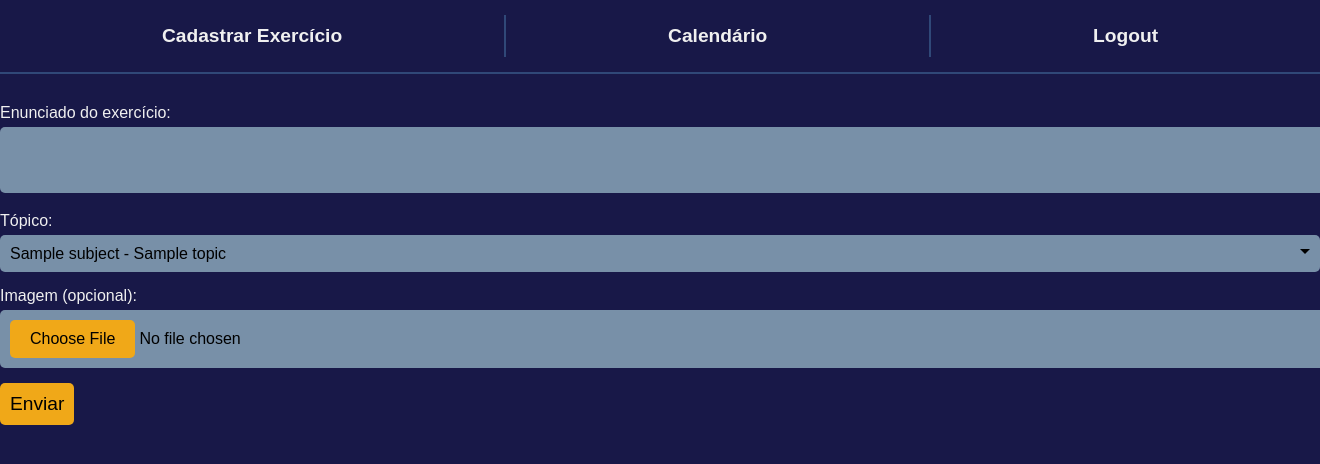
After one commit to Arthur020104/Learning, a Django app: page /problem/ in a window 1320 px wide; the page is wider, and only the part inside the window is pictured. The commit adds this page. Shown: the top 464 px of that part. Run offline with Django 4.2, Linux system fonts and the light colour scheme; a user stored in the database is signed in; tables that the repository leaves empty hold one stand-in row (values such as "Sample post").

```diff
--- a/Learning/Apreender/models.py
+++ b/Learning/Apreender/models.py
@@ -38,61 +38,59 @@ class Topic(models.Model):
     learningLevel = models.IntegerField(default=0)
     amountSuggest = models.IntegerField(default=3)
     lastSuggestedProblems = models.TextField(max_length=200, default="")
+
     def load(self):
         self.nextSuggestion = self.lastSuggestion + datetime.timedelta(days=self.getLearningLevelInDays())
         self.save()
-    def suggestNext(self):  # Return a boolean and a list of problems
-        if self.lastSuggestion == datetime.date.today():
-            problemsIds = self.lastSuggestedProblems.split(",")
-            if problemsIds == ['']:
-                problemsIds = []
-            problems = Problem.objects.filter(id__in=problemsIds)
-            problems = list(problems)
-            if len(problems) == 0:
-                return False, []
-            return False, problems
-            # Agora comparando apenas a data
-        elif  self.getDaysLeftToSuggest() > 0:
+
+    def suggestNext(self):
+        problems_ids = self.lastSuggestedProblems.split(",")
+        if problems_ids == ['']:
+            problems_ids = []
+
+        # Verificar se a última sugestão foi feita hoje
+        if self.lastSuggestion == datetime.date.today() and problems_ids:
+            problems = Problem.objects.filter(id__in=problems_ids).values()
+            if problems.exists():
+                return False, problems
             return False, []
-        # Get all problems for this topic and suggest random amountSuggest problems
-        problems = Problem.objects.filter(topic=self).order_by('?')
-        if problems.count() < self.amountSuggest:
+
+        # Verificar se é cedo para sugerir novos problemas
+        if self.getDaysLeftToSuggest() > 0:
+            return False, []
+
+        # Buscar novos problemas e sugerir
+        problems = list(Problem.objects.filter(topic=self).order_by('?'))
+        if len(problems) <= self.amountSuggest:
             self.storeLastSuggestedProblems(problems)
             return True, problems
-        self.storeLastSuggestedProblems(problems[:self.amountSuggest])
-        return False, problems[:self.amountSuggest]
+        else:
+            self.storeLastSuggestedProblems(problems[:self.amountSuggest])
+            return True, problems[:self.amountSuggest]
 
     def storeLastSuggestedProblems(self, problems):
         self.lastSuggestedProblems = ",".join(str(problem.id) for problem in problems)
-        self.lastSuggestion = datetime.date.today()  # Utiliza apenas a data
+        self.lastSuggestion = datetime.date.today()
         self.nextSuggestion = self.lastSuggestion + datetime.timedelta(days=self.getLearningLevelInDays())
         self.learningLevel += 1
         self.save()
 
     def getLearningLevelInDays(self):
-        if self.learningLevel == 0:
-            return 1
-        elif self.learningLevel == 1:
-            return 7
-        elif self.learningLevel == 2:
-            return 14
-        elif self.learningLevel == 3:
-            return 30
-        elif self.learningLevel == 4:
-            return 60
-        else:
-            return 365 * (5 ** (self.learningLevel / 5))
+        learning_days = [1, 7, 14, 30, 60]
+        if self.learningLevel < len(learning_days):
+            return learning_days[self.learningLevel]
+        return 365 * (5 ** (self.learningLevel // 5))
 
     def getDaysLeftToSuggest(self):
-        diferenca = self.nextSuggestion - datetime.date.today()
-        dias = diferenca.days
-        return dias
+        if self.nextSuggestion:
+            return (self.nextSuggestion - datetime.date.today()).days
+        return 0
 
     def __str__(self):
         return f"{self.name} - Description: {self.description} - Subject: {self.subject}"
 
 class Problem(models.Model):
-    problemStatement = models.TextField(max_length=1000)  # Can be HTML code
+    problemStatement = models.TextField(max_length=1000)
     topic = models.ForeignKey(Topic, on_delete=models.CASCADE)
     gotIt = models.BooleanField()
     image = models.ImageField(upload_to='images/', blank=True, null=True)
--- a/Learning/Apreender/static/Apreender/style.css
+++ b/Learning/Apreender/static/Apreender/style.css
@@ -308,7 +308,10 @@ input, textarea {
     border-radius: 5px;
     border: none;
     width: 100%;
-    font-size: 1em;
+}
+textarea
+{
+    font-size: 1.5em!important;
 }
 
 /* Estilo para o campo select */
@@ -343,3 +346,29 @@ option {
     background-color: #7890a8; /* Cor de fundo das opções */
     color: #000000; /* Cor do texto nas opções */
 }
+/* Estilo para o input file */
+.input-group input[type="file"] {
+    background-color: #7890a8; /* Cor de fundo para manter a consistência */
+    color: #000000; /* Cor do texto */
+    padding: 10px; /* Espaçamento interno */
+    border-radius: 5px; /* Bordas arredondadas */
+    border: none; /* Remove a borda padrão */
+    font-size: 1em; /* Tamanho do texto */
+    cursor: pointer; /* Cursor em formato de mão para indicar interatividade */
+}
+
+.input-group input[type="file"]::file-selector-button {
+    background-color: #f0a818; /* Cor de fundo do botão do seletor de arquivo */
+    color: #000000; /* Cor do texto do botão */
+    padding: 10px 20px; /* Espaçamento interno para o botão */
+    border: none; /* Remove a borda padrão */
+    border-radius: 5px; /* Bordas arredondadas */
+    font-size: 1em; /* Tamanho do texto */
+    cursor: pointer; /* Cursor em formato de mão para o botão */
+    transition: background-color 0.3s ease; /* Suavização da transição ao passar o mouse */
+}
+
+.input-group input[type="file"]::file-selector-button:hover {
+    background-color: #f0f0f0; /* Cor de fundo ao passar o mouse */
+    color: #000000; /* Cor do texto ao passar o mouse */
+}
--- a/Learning/Apreender/templates/Apreender/layout.html
+++ b/Learning/Apreender/templates/Apreender/layout.html
@@ -13,7 +13,7 @@
     <nav class="navbar">
         <ul class="nav-links">
             {% if user.is_authenticated %}
-                <li class="nav-item"><a href="% url 'problem'%}" class="nav-link">Cadastrar Exercício</a></li>
+                <li class="nav-item"><a href="{% url 'problem'%}" class="nav-link">Cadastrar Exercício</a></li>
                 <li class="nav-item"><a href="% url 'calendar'%}" class="nav-link">Calendário</a></li>
                 <li class="nav-item"><a href="{% url 'logout'%}" class="nav-link">Logout</a></li>
             {% else %}
--- /dev/null
+++ b/Learning/Apreender/templates/Apreender/problem.html
@@ -0,0 +1,33 @@
+{% extends "Apreender/layout.html" %}
+{% block title %}Exercicio{% endblock %}
+{% block body %}
+    {% if errorMessage %}
+        <div class="alert alert-error">{{ errorMessage }}</div>
+    {% endif %}
+
+    <form method="POST" enctype="multipart/form-data" action="{% url 'problem' %}">
+        {% csrf_token %}
+
+        <div class="input-group">
+            <label for="problemStatement" class="color5">Enunciado do exercício:</label>
+            <textarea name="problemStatement" id="problemStatement" maxlength="1000"></textarea>
+        </div>
+
+        <div class="input-group">
+            <label for="topic" class="color5">Tópico:</label>
+            <select name="topic" id="topic">
+                {% for topic in topics %}
+                    <option value="{{ topic.id }}">{{ topic.subject.name }} - {{ topic.name }}</option>
+                {% endfor %}
+            </select>
+        </div>
+
+        <div class="input-group">
+            <label for="image" class="color5">Imagem (opcional):</label>
+            <input type="file" name="image" id="image" accept=".jpg, .jpeg, .png">
+        </div>
+
+        <button type="submit" class="btn-login">Enviar</button>
+    </form>
+
+{% endblock %}
--- a/Learning/Apreender/urls.py
+++ b/Learning/Apreender/urls.py
@@ -10,4 +10,5 @@ urlpatterns = [
     path('subject/', views.subject, name='subject'),
     path('topic/', views.topic, name='topic'),
     path('logout/', views.logoutView, name='logout'),
+    path('problem/', views.problem, name='problem'),
                ]
--- a/Learning/Apreender/views.py
+++ b/Learning/Apreender/views.py
@@ -1,6 +1,6 @@
 from django.shortcuts import render, redirect
 from django.http import HttpResponse
-from .models import Topic, Subject, User
+from .models import Topic, Subject, User, Problem
 from django.contrib.auth import authenticate, login, logout
 from django.urls import reverse
 import datetime
@@ -18,28 +18,47 @@ def getSubjects(user):
     return subjectsCache[user.username]
 
 def index(request):
-    # Verificar se o usuário está logado
-    if str(request.user) == 'AnonymousUser':
-        return render(request, 'Apreender/index.html', {'problems': None})
-
-    # Obter o usuário
+    # Obter o usuário logado
     user = User.objects.get(username=request.user.username)
 
     # Obter os assuntos do cache ou carregar
     subjects = getSubjects(user)
 
-    problemsSuggestForToday = []
+    problems_suggested_for_today = []
 
     # Iterar sobre todos os assuntos e sugerir problemas
     for subject in subjects:
-        print(subject)
         topics = Topic.objects.filter(subject=subject['id'])
         for topic in topics:
-            askForMoreProblems, problems = topic.suggestNext()
-            if len(problems) > 0:
-                problemsSuggestForToday.append(problems)
+            # Ajustando a próxima sugestão caso necessário
+            if topic.nextSuggestion is None or topic.id == 1:
+                topic.nextSuggestion = datetime.date.today()
+                topic.save()
+
+            # Sugerir novos problemas
+            ask_for_more_problems, problems = topic.suggestNext()
+            print(f"Problemas sugeridos para o tópico {topic.name}: {problems}")
+            problems = problems
+            print(problems)
+            if problems:
+                # Verificação de dados de cada problema antes de adicionar à lista
+                for problem in problems:
+                    print("here")
+                    print(problem)
+                    problem['topic'] = Topic.objects.get(id=problem['topic_id'])
+                    problem['subject'] = Subject.objects.get(id=problem['topic'].subject_id)
+                    #print(f"Problema: {problem.name}, ID: {problem.id}, Tópico: {problem.topic}, Subject: {problem.subject.name}, Owner: {problem.owner.username}")
+
+                problems_suggested_for_today.extend(problems)  # Usando extend para evitar listas aninhadas
+
+    # Verificar o conteúdo da lista de problemas sugeridos antes de renderizar
+    if not problems_suggested_for_today:
+        print("Nenhum problema sugerido para hoje.")
+
     # Renderizar a página com os problemas sugeridos
-    return render(request, 'Apreender/index.html', {'problems': problemsSuggestForToday})
+    return render(request, 'Apreender/index.html', {'problems': problems_suggested_for_today})
+
+
 
 def subject(request):
     if request.method == 'POST':
@@ -129,3 +148,18 @@ def topic(request):
 def logoutView(request):
     logout(request)
     return redirect(reverse("login"))
+def problem(request):
+    if request.method == 'POST':
+        problemStatement = request.POST['problemStatement']
+        topic = Topic.objects.get(id=request.POST['topic'])
+        gotIt = False
+        image = request.FILES['image']
+        problem = Problem(problemStatement=problemStatement, topic=topic, gotIt=gotIt, image=image)
+        problem.save()
+        return redirect(reverse("index"))
+    global subjectsCache
+    if not request.user.username in subjectsCache.keys():
+        getSubjects(User.objects.get(username=request.user.username))
+    #get topics that are in the cached user subjects
+    topics = Topic.objects.filter(subject__in=[subject['id'] for subject in subjectsCache[request.user.username]])
+    return render(request, 'Apreender/problem.html', {'topics': topics})
```
Also changed, not shown: Learning/Apreender/templates/Apreender/index.html (+24 -22 lines), Learning/Apreender/migrations/0004_alter_problem_problemstatement.py (added).
